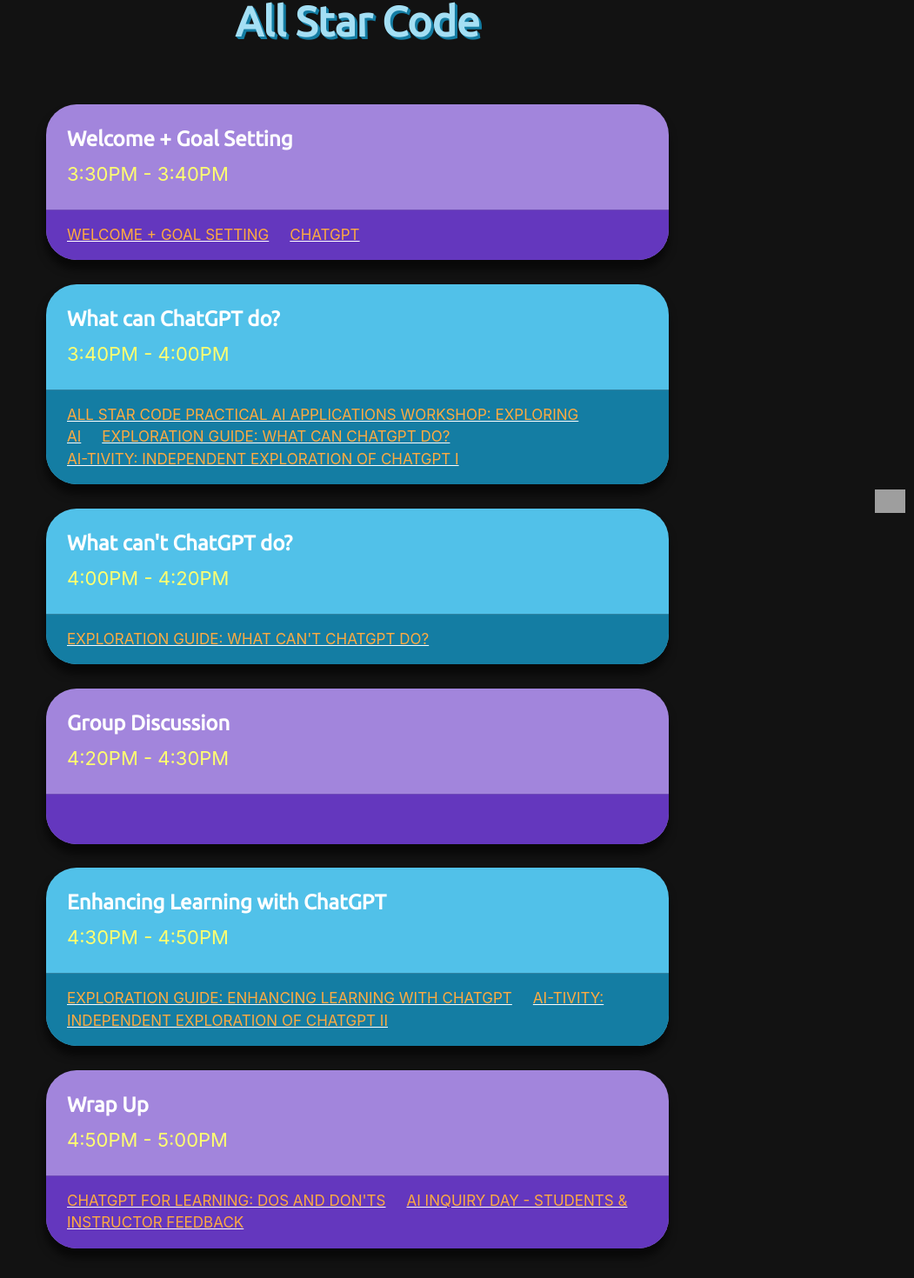
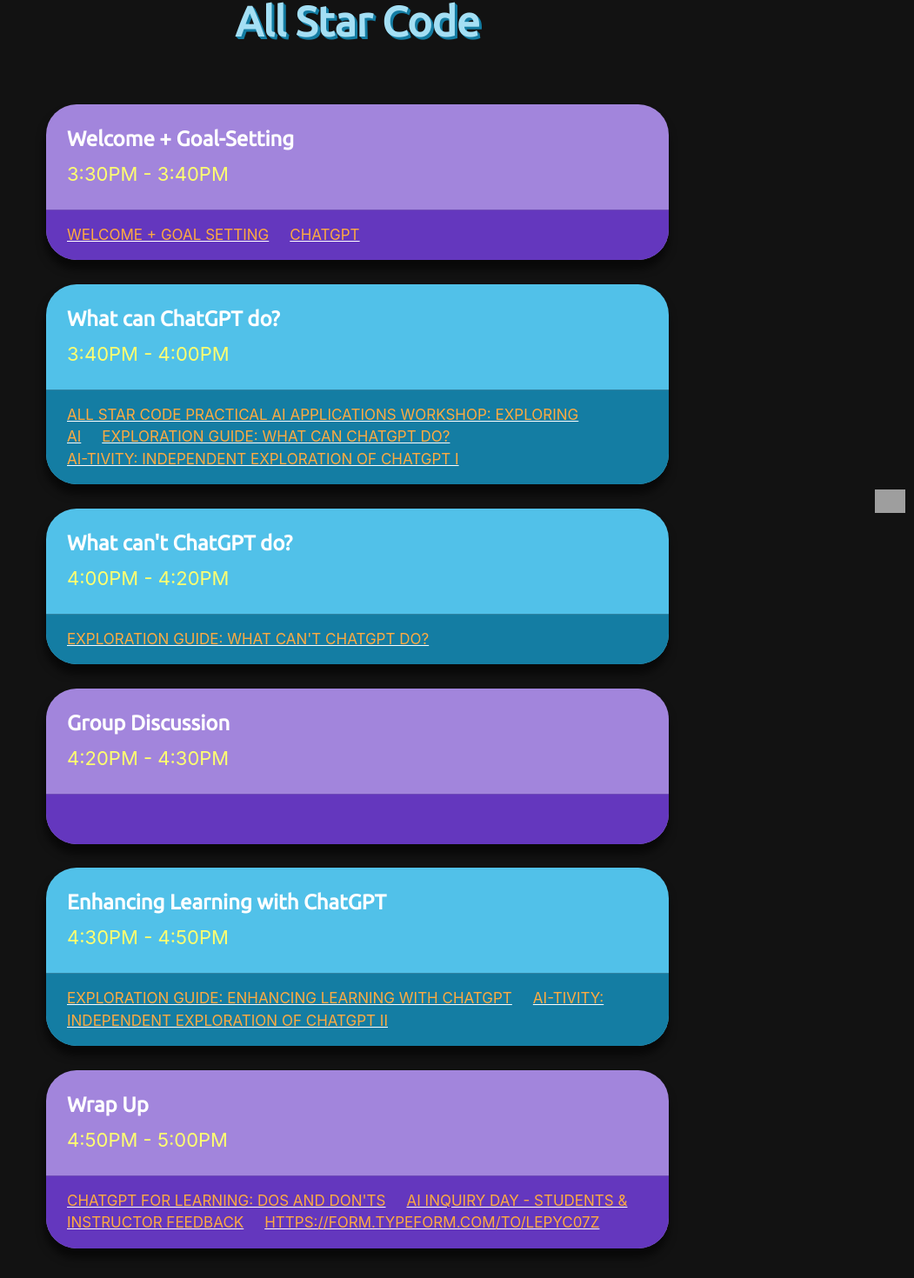
Before and after one commit to allstarcode/AIWorkshop, a Svelte app: page / in a window 1280 px wide. Shown: the part 194-1664 px from the top of the page at 87% size, without its empty margins (229-1280 px from the left). Built offline with nearby package versions, Linux system fonts and the light colour scheme; grey boxes are pictures that could not be loaded.

Commit message:
New build with minor changes
- Added survey link
- Added dash to first activity
- Fixed link that still had old link breaking it

```diff
--- a/src/data/ScheduleData.ts
+++ b/src/data/ScheduleData.ts
@@ -6,7 +6,7 @@
     title: '',
     activities: [
       {
-        name: 'Welcome + Goal Setting',
+        name: 'Welcome + Goal-Setting',
         time: '3:30PM - 3:40PM',
         duration: '10',
         actType: 'lecture',
@@ -31,7 +31,7 @@
           {
             displayText: 'All Star Code Practical AI Applications Workshop: Exploring AI',
             linkURL:
-              'https://editor.p5js.org/https://docs.google.com/presentation/d/1U3yfVYzr0HMZOACkwZ1Fw3xW_clbp9JyXXwUwndypNs/edit?usp=sharing',
+              'https://docs.google.com/presentation/d/1U3yfVYzr0HMZOACkwZ1Fw3xW_clbp9JyXXwUwndypNs/edit?usp=sharing',
           },
           {
             displayText: 'Exploration Guide: What can ChatGPT do?',
@@ -99,6 +99,10 @@
               'https://docs.google.com/document/d/1rAWPwIiZeI9p0-PMIctRpIEGGoLBI0IazwdH1AfnVcE/edit?usp=sharing',
             displayText: 'AI Inquiry Day - Students & Instructor Feedback',
           },
+          {
+            linkURL: 'Post-Workshop Survey',
+            displayText: 'https://form.typeform.com/to/LEpyc07z',
+          },
         ],
       },
     ],
```
Also changed, not shown: 3 other files (tests, documents, lock files or other folders).
